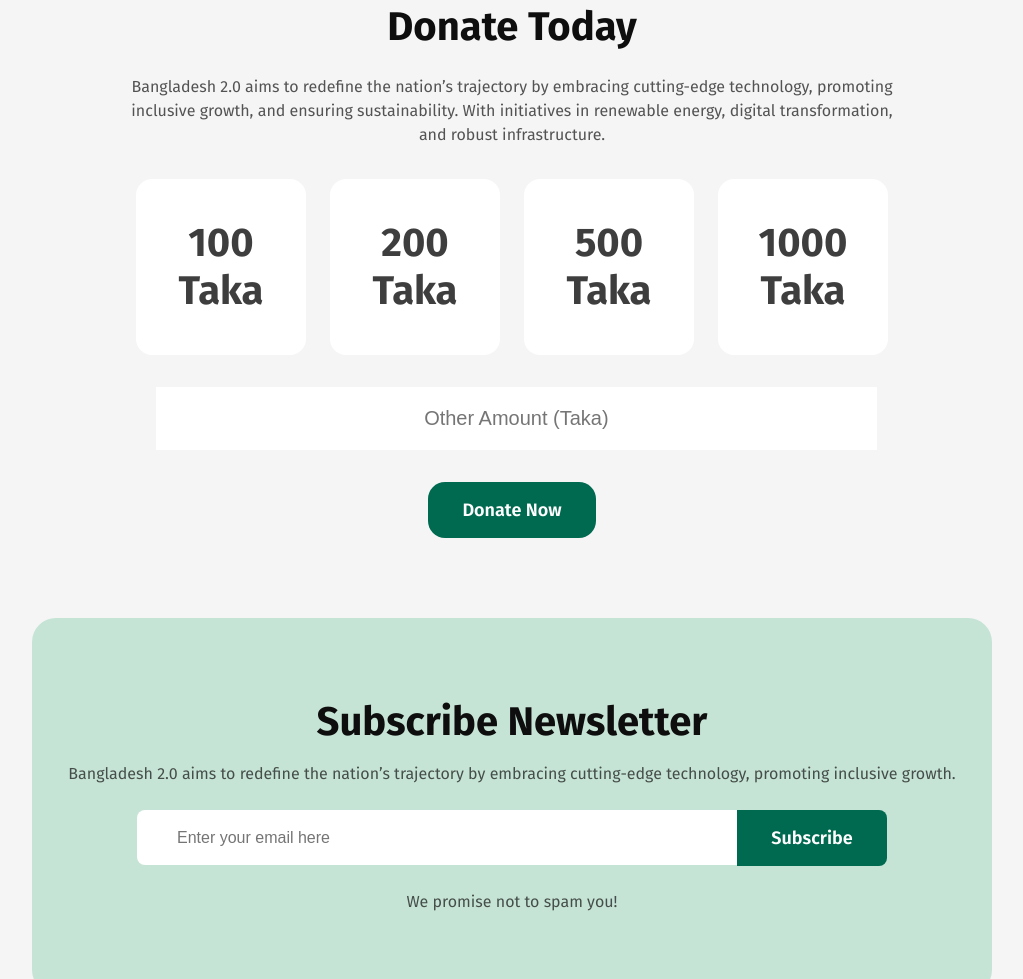
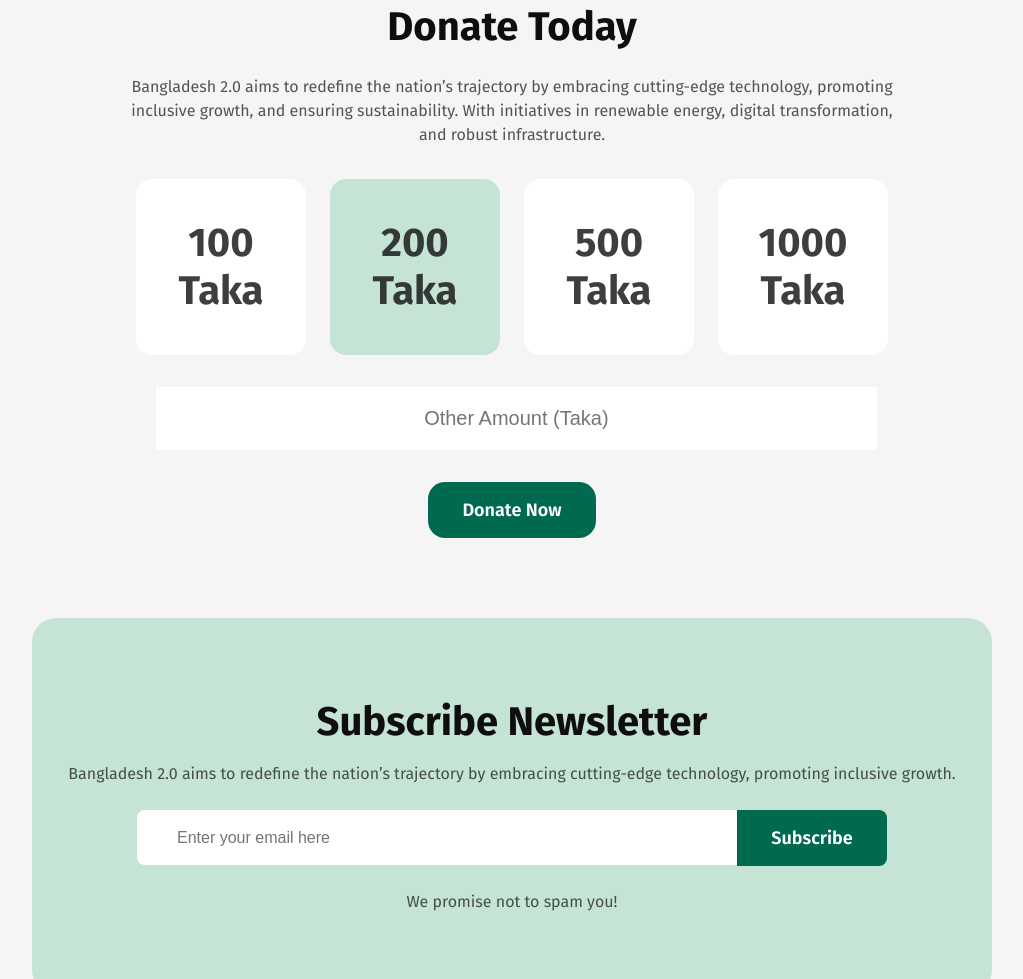
Before and after one commit to SamirHossain2001/A01-Bangladesh2-0, a plain HTML site: page index.html in a window 1280 px wide. Shown: the part 4720-5699 px from the top of the page, without its empty margins (128-1151 px from the left). Drawn offline with Linux system fonts and the light colour scheme.

Commit message:
updated final.2

```diff
--- a/index.html
+++ b/index.html
@@ -261,7 +261,7 @@
         </p>
         <div class="donate-coupons">
           <span class="donate-coupon">100 Taka</span>
-          <span class="donate-coupon">200 Taka</span>
+          <span class="donate-coupon donate-coupon-2">200 Taka</span>
           <span class="donate-coupon">500 Taka</span>
           <span class="donate-coupon">1000 Taka</span>
         </div>
--- a/styles/style.css
+++ b/styles/style.css
@@ -404,8 +404,12 @@ nav{
     border-radius: 16px;
 }
 
+.donate-coupon-2{
+    background-color: rgba(198, 228, 214, 1);
+}
+
 .donate-coupon:hover{
-    background-color: rgba(198, 228, 214, 1);
+    background-color: rgb(118, 216, 170);
 }
 
 .donate-input{
```
